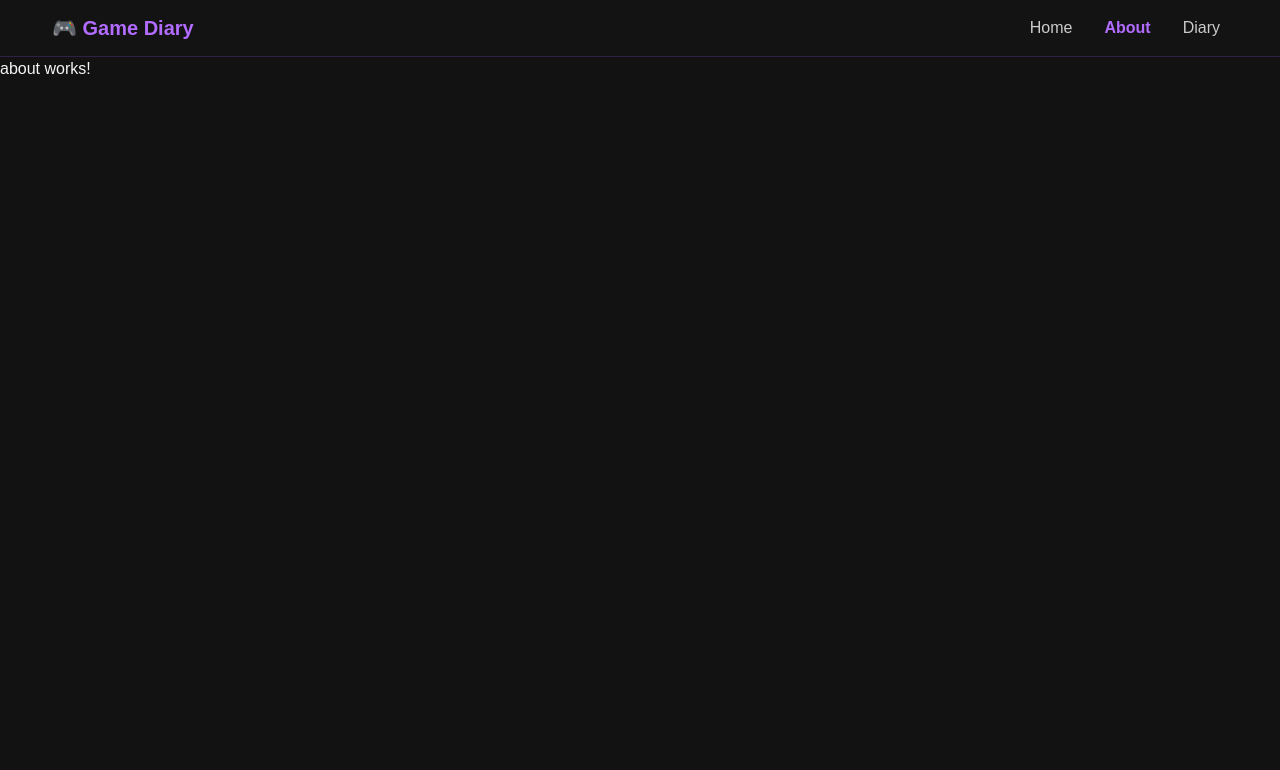
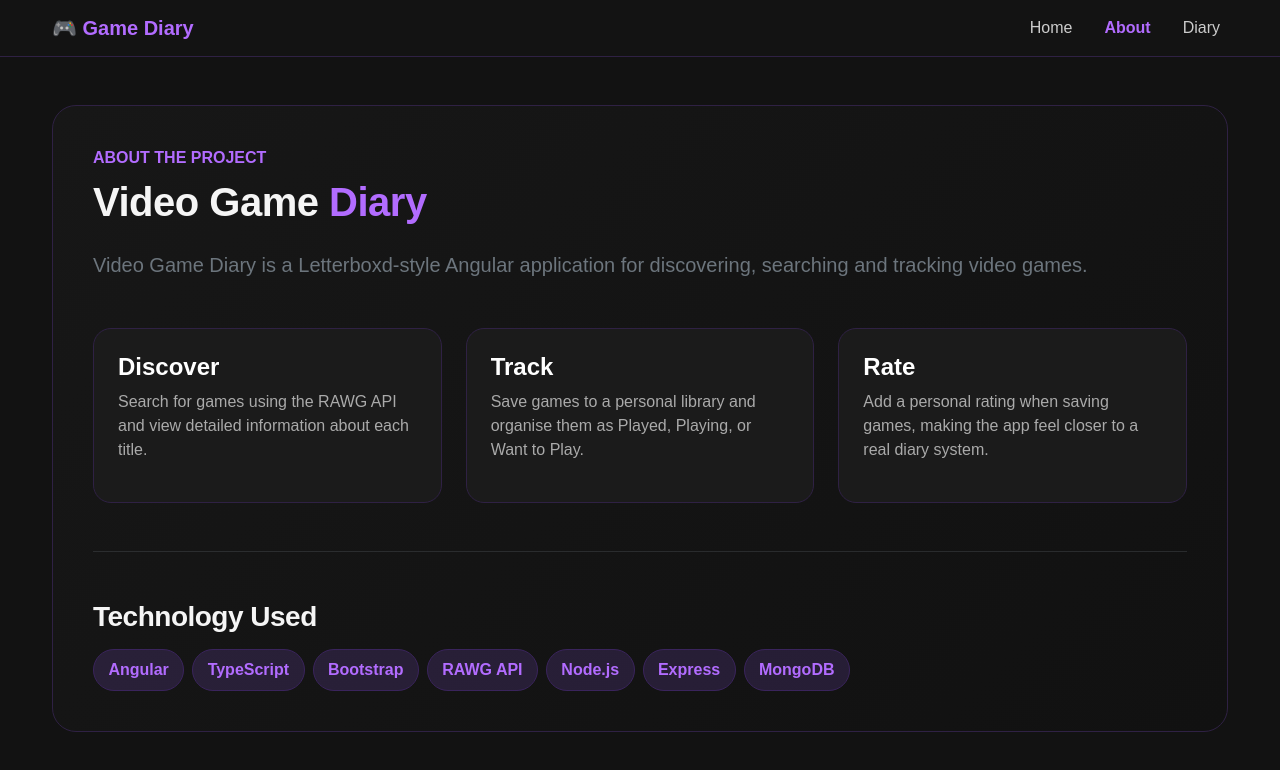
Before and after one commit to Krystian779/Videogame_Diary_App, an Angular app: page /about in a window 1280 px wide. Shown: the top 770 px of the page. Built offline with nearby package versions, Linux system fonts and the light colour scheme; no server answers.

Commit message:
Added user rating feature, added about page and enhanced game details page

```diff
--- a/src/app/about/about.css
+++ b/src/app/about/about.css
@@ -0,0 +1,32 @@
+.about-card {
+  background: linear-gradient(135deg, #171717, #111);
+  border: 1px solid #2f2144;
+  border-radius: 24px;
+  padding: 2.5rem;
+}
+
+.about-feature {
+  height: 100%;
+  background: #1b1b1b;
+  border: 1px solid #2f2144;
+  border-radius: 18px;
+  padding: 1.5rem;
+}
+
+.about-feature h4 {
+  color: white;
+  font-weight: 700;
+}
+
+.about-feature p {
+  color: #aaa;
+}
+
+.tech-badge {
+  background: rgba(155, 92, 255, 0.15);
+  border: 1px solid #3a245c;
+  color: #b26cff;
+  padding: 0.5rem 0.9rem;
+  border-radius: 999px;
+  font-weight: 600;
+}
--- a/src/app/about/about.html
+++ b/src/app/about/about.html
@@ -1 +1,54 @@
-<p>about works!</p>
+<div class="container py-5">
+  <section class="about-card">
+    <p class="text-purple fw-bold mb-2">ABOUT THE PROJECT</p>
+
+    <h1 class="fw-bold mb-4">Video Game <span class="text-purple">Diary</span></h1>
+
+    <p class="lead text-secondary">
+      Video Game Diary is a Letterboxd-style Angular application for discovering, searching and
+      tracking video games.
+    </p>
+
+    <div class="row g-4 mt-4">
+      <div class="col-md-4">
+        <div class="about-feature">
+          <h4>Discover</h4>
+          <p>Search for games using the RAWG API and view detailed information about each title.</p>
+        </div>
+      </div>
+
+      <div class="col-md-4">
+        <div class="about-feature">
+          <h4>Track</h4>
+          <p>
+            Save games to a personal library and organise them as Played, Playing, or Want to Play.
+          </p>
+        </div>
+      </div>
+
+      <div class="col-md-4">
+        <div class="about-feature">
+          <h4>Rate</h4>
+          <p>
+            Add a personal rating when saving games, making the app feel closer to a real diary
+            system.
+          </p>
+        </div>
+      </div>
+    </div>
+
+    <hr class="border-secondary my-5" />
+
+    <h3 class="fw-bold mb-3">Technology Used</h3>
+
+    <div class="d-flex flex-wrap gap-2">
+      <span class="tech-badge">Angular</span>
+      <span class="tech-badge">TypeScript</span>
+      <span class="tech-badge">Bootstrap</span>
+      <span class="tech-badge">RAWG API</span>
+      <span class="tech-badge">Node.js</span>
+      <span class="tech-badge">Express</span>
+      <span class="tech-badge">MongoDB</span>
+    </div>
+  </section>
+</div>
--- a/src/app/diary/diary.css
+++ b/src/app/diary/diary.css
@@ -18,6 +18,16 @@
   text-align: center;
 }
 
+#removeBtn {
+  border-color: #ff0000;
+  color: #ffffff;
+}
+
+#removeBtn:hover {
+  background-color: #ff0000;
+  color: #ffffff;
+}
+
 .empty-diary h3 {
   color: white;
 }
--- a/src/app/diary/diary.html
+++ b/src/app/diary/diary.html
@@ -15,8 +15,10 @@
         @for (game of playedGames(); track game._id) {
           <div>
             <app-game-card [game]="game"></app-game-card>
+            <p class="text-purple fw-bold mt-2 mb-1">Your Rating: ★ {{ game.userRating }}/5</p>
             <button
               class="btn btn-outline-light w-100 mt-2"
+              id="removeBtn"
               (click)="gameService.removeFromDiary(game._id!)"
             >
               Remove
@@ -30,8 +32,10 @@
         @for (game of playingGames(); track game._id) {
           <div>
             <app-game-card [game]="game"></app-game-card>
+            <p class="text-purple fw-bold mt-2 mb-1">Your Rating: ★ {{ game.userRating }}/5</p>
             <button
               class="btn btn-outline-light w-100 mt-2"
+              id="removeBtn"
               (click)="gameService.removeFromDiary(game._id!)"
             >
               Remove
@@ -45,8 +49,10 @@
         @for (game of wishlistGames(); track game._id) {
           <div>
             <app-game-card [game]="game"></app-game-card>
+            <p class="text-purple fw-bold mt-2 mb-1">Your Rating: ★ {{ game.userRating }}/5</p>
             <button
               class="btn btn-outline-light w-100 mt-2"
+              id="removeBtn"
               (click)="gameService.removeFromDiary(game._id!)"
             >
               Remove
--- a/src/app/game-details/game-details.css
+++ b/src/app/game-details/game-details.css
@@ -0,0 +1,47 @@
+.details-card {
+  background: linear-gradient(135deg, #171717, #111);
+  border: 1px solid #2f2144;
+  border-radius: 24px;
+  padding: 2rem;
+  box-shadow: 0 20px 50px rgba(0, 0, 0, 0.35);
+  backdrop-filter: blur(10px);
+}
+
+.details-image {
+  width: 100%;
+  max-height: 420px;
+  object-fit: cover;
+  border-radius: 20px;
+  box-shadow: 0 18px 40px rgba(0, 0, 0, 0.45);
+}
+
+.details-title {
+  font-size: clamp(2rem, 4vw, 3.4rem);
+  font-weight: 800;
+  margin-bottom: 1rem;
+}
+
+.details-description {
+  color: #d7d7d7;
+  line-height: 1.7;
+  max-width: 760px;
+}
+
+.rating-panel {
+  background: #1b1b1b;
+  border: 1px solid #2f2144;
+  border-radius: 18px;
+  padding: 1.25rem;
+}
+
+.rating-select {
+  max-width: 260px;
+}
+
+.details-background {
+  min-height: 100vh;
+  background-size: cover;
+  background-position: center;
+  background-attachment: fixed;
+  padding-top: 40px;
+}
--- a/src/app/game-details/game-details.html
+++ b/src/app/game-details/game-details.html
@@ -1,45 +1,80 @@
 @if (gameService.selectedGame(); as game) {
+  <div
+    class="details-background"
+    [style.background-image]="
+      'linear-gradient(rgba(0,0,0,0.35), rgba(0,0,0,0.65)), url(' +
+      (game.background_image_additional || game.background_image) +
+      ')'
+    "
+  >
     <div class="container py-5">
-    <div class="row g-5">
-      <div class="col-md-5">
-        <img [src]="game.background_image" [alt]="game.name" class="img-fluid rounded-4 shadow" />
+      <div class="details-card">
+        <div class="row g-5 align-items-start">
+          <div class="col-lg-5">
+            <img [src]="game.background_image" [alt]="game.name" class="details-image" />
           </div>
 
-      <div class="col-md-7">
-        <h1 class="fw-bold mb-3">
-          {{ game.name }}
-        </h1>
+          <div class="col-lg-7">
+            <p class="text-purple fw-bold mb-2">GAME DETAILS</p>
 
-        <p class="text-secondary">Released: {{ game.released }}</p>
+            <h1 class="details-title">{{ game.name }}</h1>
 
-        <p class="fs-4 text-purple fw-bold">★ {{ game.rating }}/5</p>
+            <div class="d-flex flex-wrap gap-3 mb-4 text-secondary">
+              <span>Released: {{ game.released }}</span>
+              <span class="text-purple fw-bold">★ {{ game.rating }}/5</span>
+            </div>
 
-        <div class="mt-4 text-light" [innerHTML]="game.description"></div>
+            <div class="details-description" [innerHTML]="game.description"></div>
+
             @if (gameService.isInDiary(game.id)) {
-          <button class="btn btn-secondary mt-3" disabled>Already in Library</button>
+              <button class="btn btn-secondary mt-4" disabled>Already in Library</button>
             } @else {
+              <div class="rating-panel mt-4">
+                <label class="form-label">Your Rating</label>
+
+                <select
+                  class="form-select bg-dark text-light border-secondary rating-select"
+                  [value]="userRating()"
+                  (change)="userRating.set(+$any($event.target).value)"
+                >
+                  <option [value]="5">5 ★</option>
+                  <option [value]="4">4 ★</option>
+                  <option [value]="3">3 ★</option>
+                  <option [value]="2">2 ★</option>
+                  <option [value]="1">1 ★</option>
+                </select>
+
                 <div class="d-flex flex-wrap gap-2 mt-3">
-            <button class="btn btn-purple" (click)="gameService.addToDiary(game, 'played')">
+                  <button
+                    class="btn btn-purple"
+                    (click)="gameService.addToDiary(game, 'played', userRating())"
+                  >
                     Played
                   </button>
 
-            <button class="btn btn-outline-light" (click)="gameService.addToDiary(game, 'playing')">
+                  <button
+                    class="btn btn-outline-light"
+                    (click)="gameService.addToDiary(game, 'playing', userRating())"
+                  >
                     Playing
                   </button>
 
                   <button
                     class="btn btn-outline-light"
-              (click)="gameService.addToDiary(game, 'want to play')"
+                    (click)="gameService.addToDiary(game, 'want to play', userRating())"
                   >
                     Want to Play
                   </button>
+                </div>
               </div>
             }
           </div>
         </div>
       </div>
+    </div>
+  </div>
 } @else {
   <div class="container py-5">
-    <p>Loading game details...</p>
+    <p class="text-secondary">Loading game details...</p>
   </div>
 }
--- a/src/app/game-details/game-details.ts
+++ b/src/app/game-details/game-details.ts
@@ -1,4 +1,4 @@
-import { Component, inject } from '@angular/core';
+import { Component, inject, OnInit, signal } from '@angular/core';
 import { ActivatedRoute } from '@angular/router';
 import { GameService } from '../services/game.service';
 
@@ -11,10 +11,10 @@ import { GameService } from '../services/game.service';
 export class GameDetails {
   gameService = inject(GameService);
   private route = inject(ActivatedRoute);
+  userRating = signal(5); // Signal to store the user's rating for the game
 
   ngOnInit(): void {
     const id = Number(this.route.snapshot.paramMap.get('id'));
-
     if (id) {
       this.gameService.getGameById(id);
     }
--- a/src/app/models/game.ts
+++ b/src/app/models/game.ts
@@ -14,4 +14,6 @@ export interface Game {
   background_image: string;
   released: string;
   status?: 'played' | 'playing' | 'want to play';
+  userRating?: number;
+  background_image_additional?: string;
 }
--- a/src/app/services/game.service.ts
+++ b/src/app/services/game.service.ts
@@ -78,7 +78,7 @@ export class GameService {
   }
 
   // Save game to MongoDB
-  addToDiary(game: Game, status: 'played' | 'playing' | 'want to play'): void {
+  addToDiary(game: Game, status: 'played' | 'playing' | 'want to play', userRating: number): void {
     const diaryGame = {
       rawgId: game.id,
       name: game.name,
@@ -86,6 +86,7 @@ export class GameService {
       released: game.released,
       background_image: game.background_image,
       status: status,
+      userRating: userRating,
     };
 
     this.http.post<Game>(this.backendURL, diaryGame).subscribe({
```
Also changed, not shown: 1 other file (tests, documents, lock files or other folders). Lines whose indentation alone changed are shown as unchanged.
